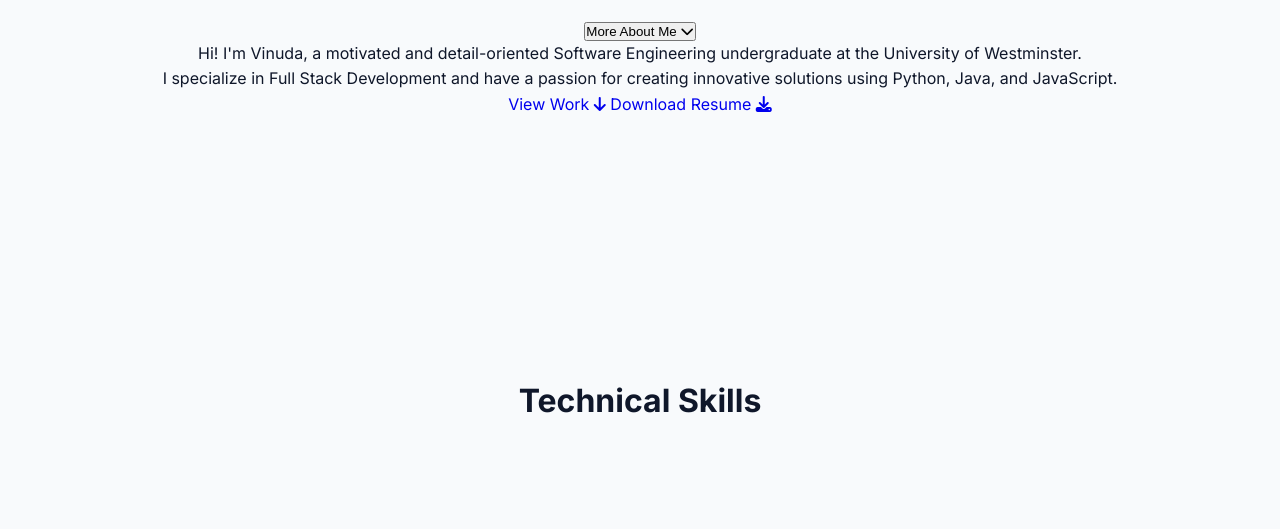
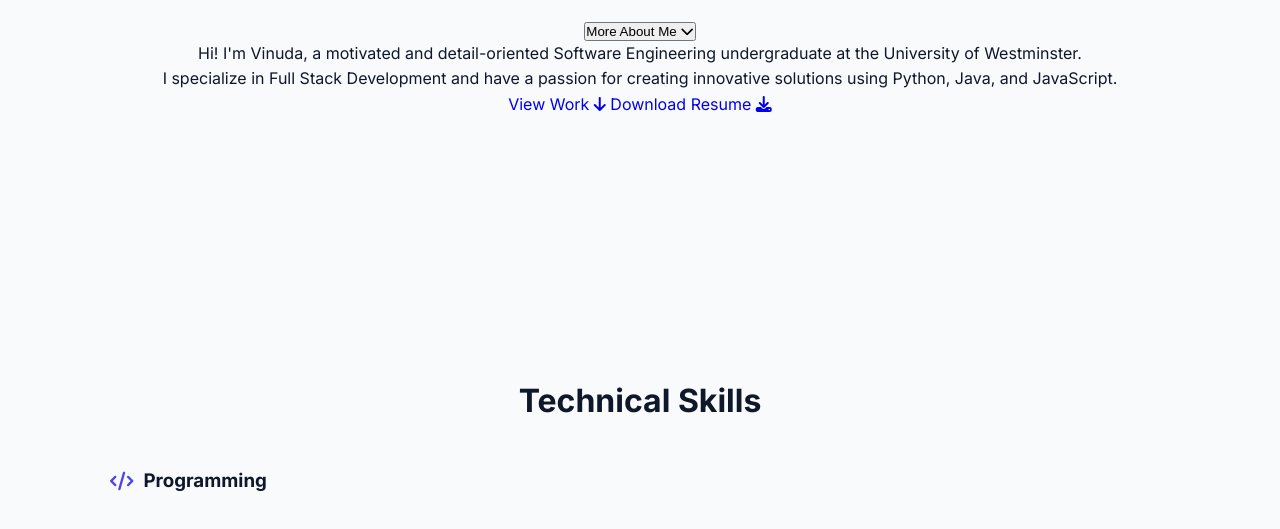
Before and after one commit to VinudaSasmitha/Personal-portfolio, a plain HTML site: page home.html in a window 1280 px wide. Shown: the part 505-1034 px from the top of the page. Drawn offline with Linux system fonts and the light colour scheme.

Commit message:
Add project card component with  icon and heading

```diff
--- a/home.html
+++ b/home.html
@@ -81,4 +81,10 @@
         <h2 style="font-size: 2rem; margin-bottom: 40px; text-align: center;">Technical Skills</h2>
         <div class="grid-container">
 
+            <div class="project-card">
+                <div class="project-content">
+                    <h3 style="margin-bottom: 25px; display:flex; align-items:center; gap:10px;">
+                        <i class="fas fa-code" style="color:var(--primary)"></i> Programming
+                    </h3>
+
 </body>
```
